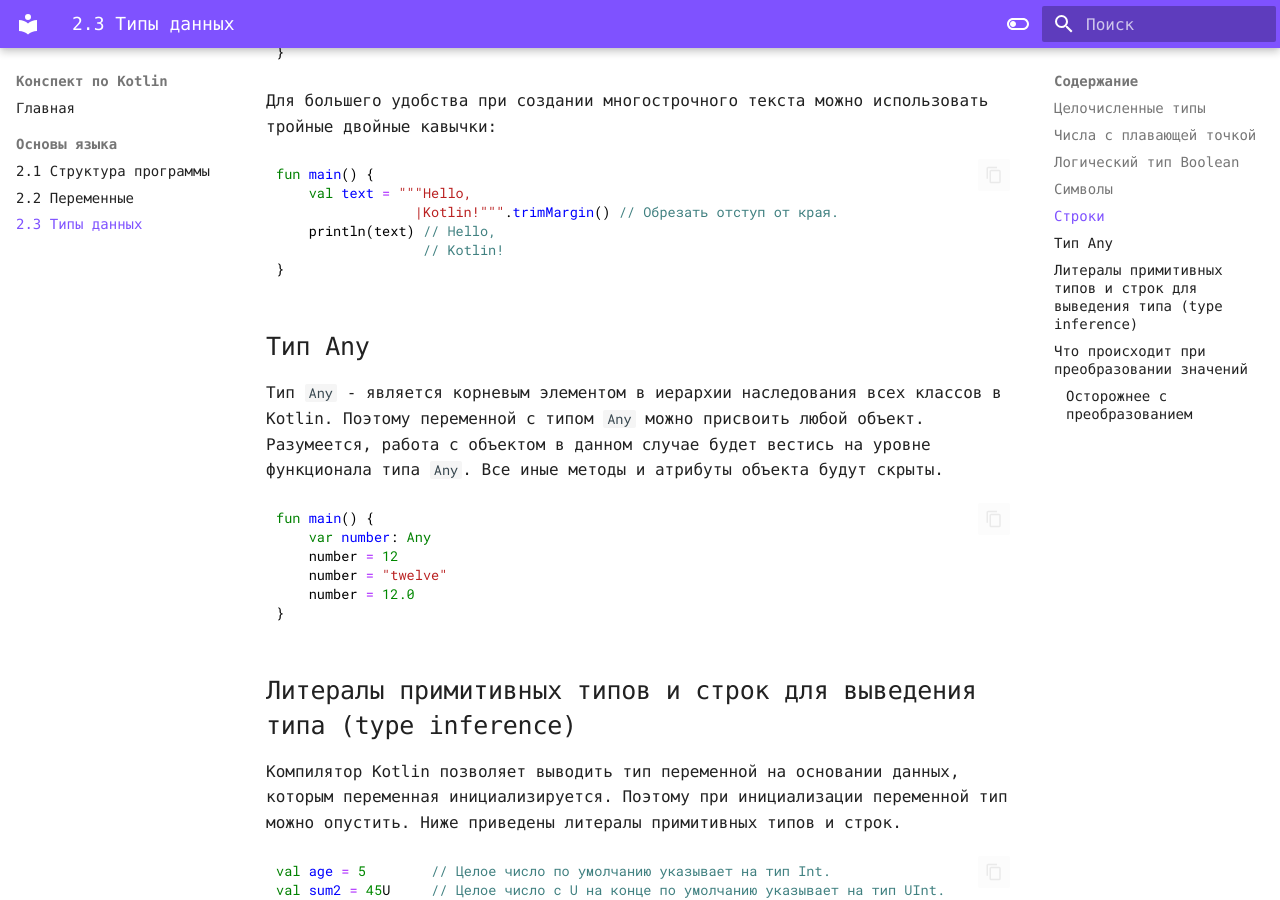
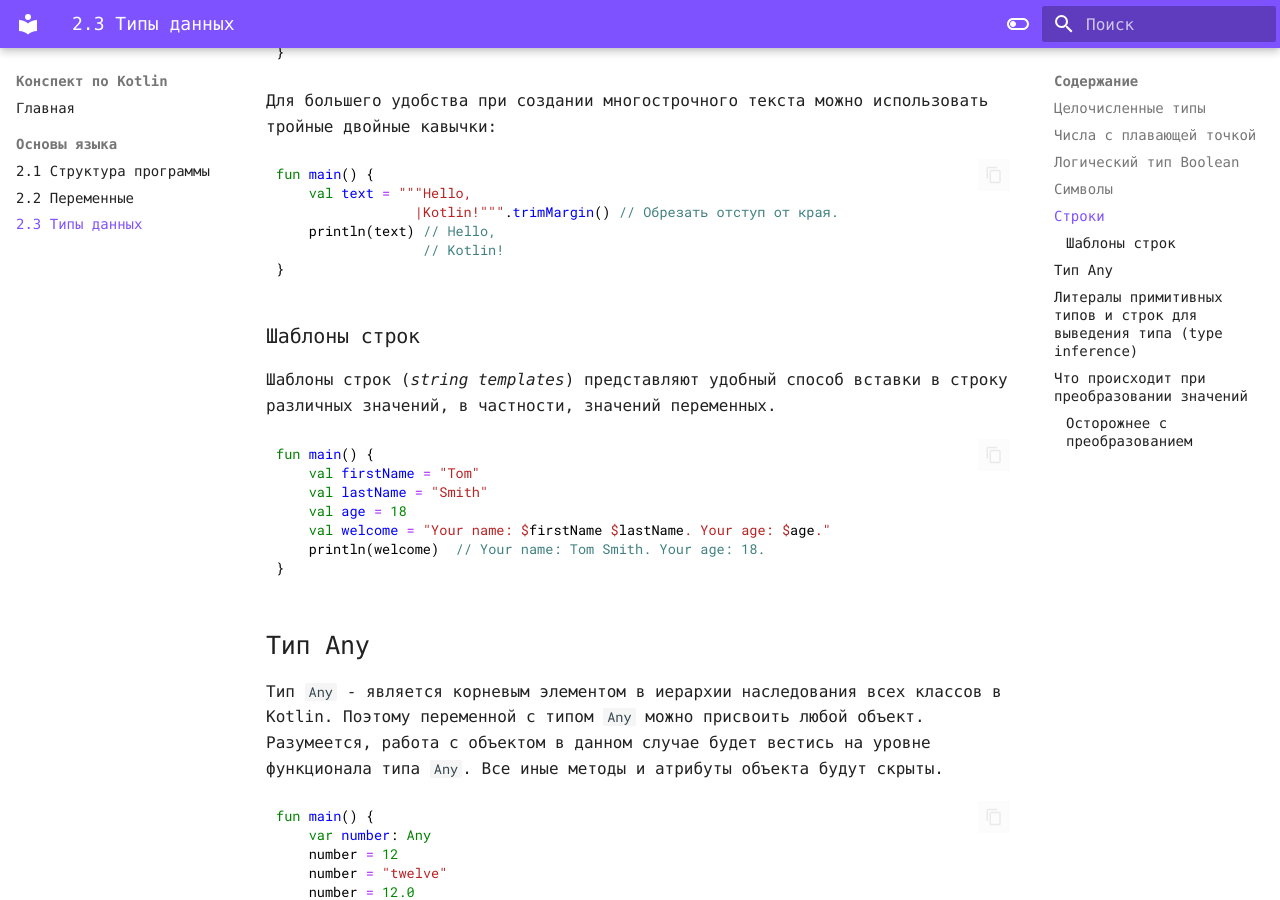
Before and after one commit to rzangizyarov/metanit_kotlin_abstract, an MkDocs documentation site: the page built from docs/2_3.md, in a window 1280 px wide and 900 px high, scrolled down 3161 px. Built offline with MkDocs 1.6.1 and Material for MkDocs 9.7.7, drawn with Linux system fonts in a browser that asks for light colours; some web fonts are replaced.

Commit message:
Правка

````diff
--- a/docs/2_3.md
+++ b/docs/2_3.md
@@ -137,6 +137,20 @@
 }
 ```
 
+### Шаблоны строк
+
+Шаблоны строк (*string templates*) представляют удобный способ вставки в строку различных значений, в частности, значений переменных.
+
+```kotlin
+fun main() {
+    val firstName = "Tom"
+    val lastName = "Smith"
+    val age = 18
+    val welcome = "Your name: $firstName $lastName. Your age: $age."
+    println(welcome)  // Your name: Tom Smith. Your age: 18.
+}
+```
+
 ## Тип Any
 
 Тип `Any` - является корневым элементом в иерархии наследования всех классов в Kotlin. Поэтому переменной с типом `Any` можно присвоить любой объект. Разумеется, работа с объектом в данном случае будет вестись на уровне функционала типа `Any`. Все иные методы и атрибуты объекта будут скрыты.
````
